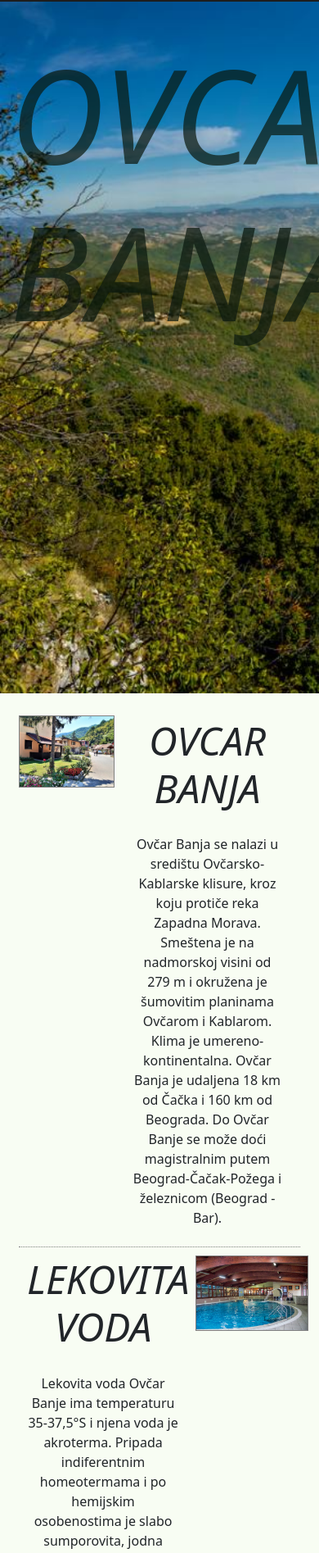
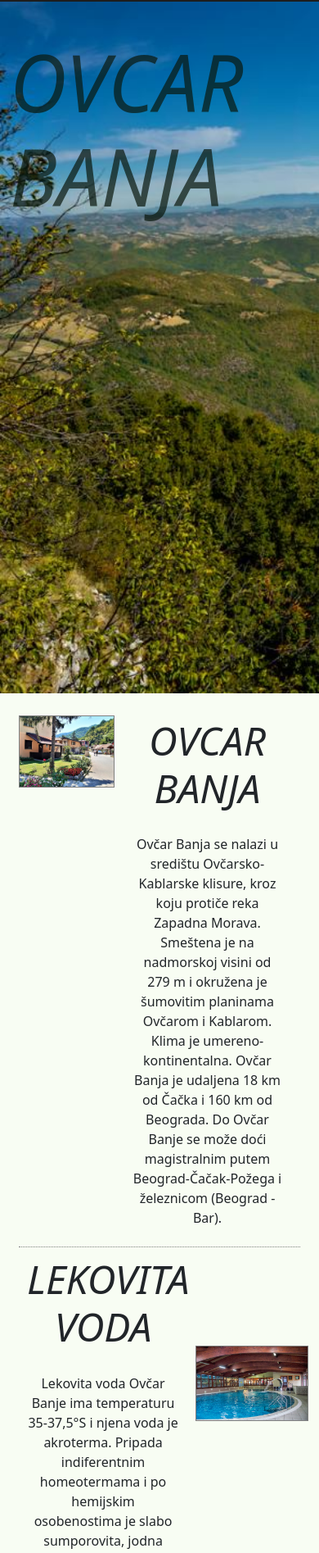
Before and after one commit to Cikadule/Ovcar-Banja, a plain HTML site: page Index.html in a window 390 px wide. Shown: the part 102-1997 px from the top of the page at 82% size. Drawn offline with nearby package versions, Linux system fonts and the light colour scheme.

Commit message:
Update Style.css

```diff
--- a/Style.css
+++ b/Style.css
@@ -53,12 +53,27 @@ body {
     font-style: italic;
     opacity: 0.7;
 }
+@media screen and (max-width:565px){
+    .main h1 {
+        padding-top: 40px;
+        padding-bottom: 600px;
+        font-size: 6rem;
+        color: rgb(10, 24, 14);
+        text-transform: uppercase;
+        font-style: italic;
+        opacity: 0.7;
+    }
+
+
+}
+
 
 
 .zanimljivosti {
     padding: 2% 3%;
     background-color: rgb(248, 253, 243);
 }
+
 .ovcar-banja {
     display: flex;
     border-bottom: 1px dotted gray;
@@ -84,13 +99,14 @@ body {
     padding-bottom: 20px;
 }
 
+
 .lekovita-voda {
     display: flex;
     border-bottom: 1px dotted gray;
 }
 
 .lekovita-voda img {
-    margin: 10px;
+    margin: 120px 10px 10px 10px;
     display: inline-block;
     max-width: 100%;
     max-height: 100%;
@@ -116,7 +132,7 @@ body {
 }
 
 .klisura img {
-    margin: 10px;
+    margin: 40px 10px 10px 10px;
     display: inline-block;
     width: 30vw;
     height: auto;
@@ -159,10 +175,10 @@ body {
 }
 
 .medjuvrsje img {
-    margin-top: 10%;
+    margin: 150px 10px 10px 10px;
 
     display: inline-block;
-    width: 30vw;
+    width: 35vw;
     height: auto;
     border: 1px solid gray;
 }
@@ -177,20 +193,6 @@ body {
     padding-bottom: 20px;
     font-style: italic;
 }
-
-
-
-
-
-
-
-
-
-
-
-
-
-
 
 .priroda {
 
```
